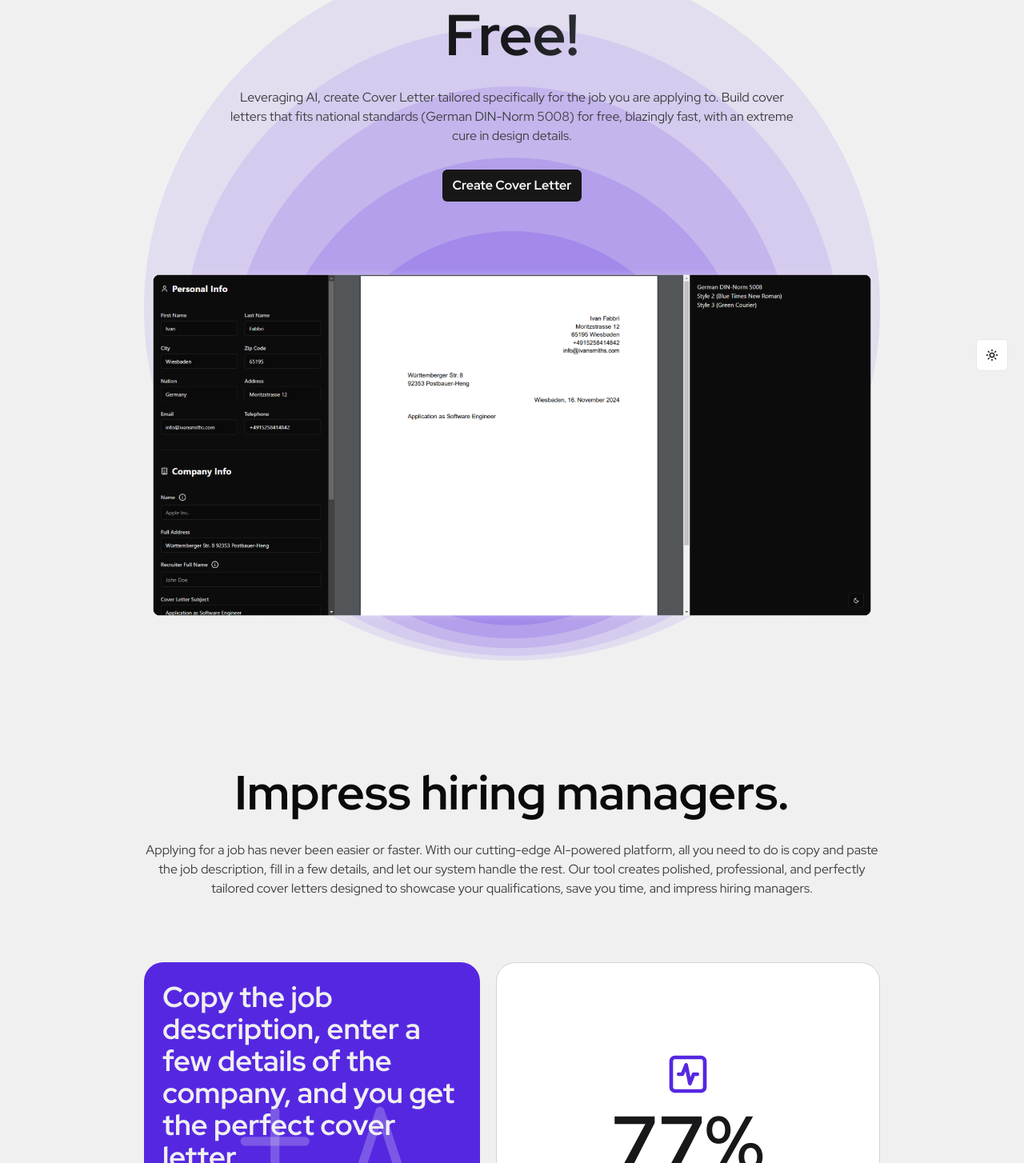
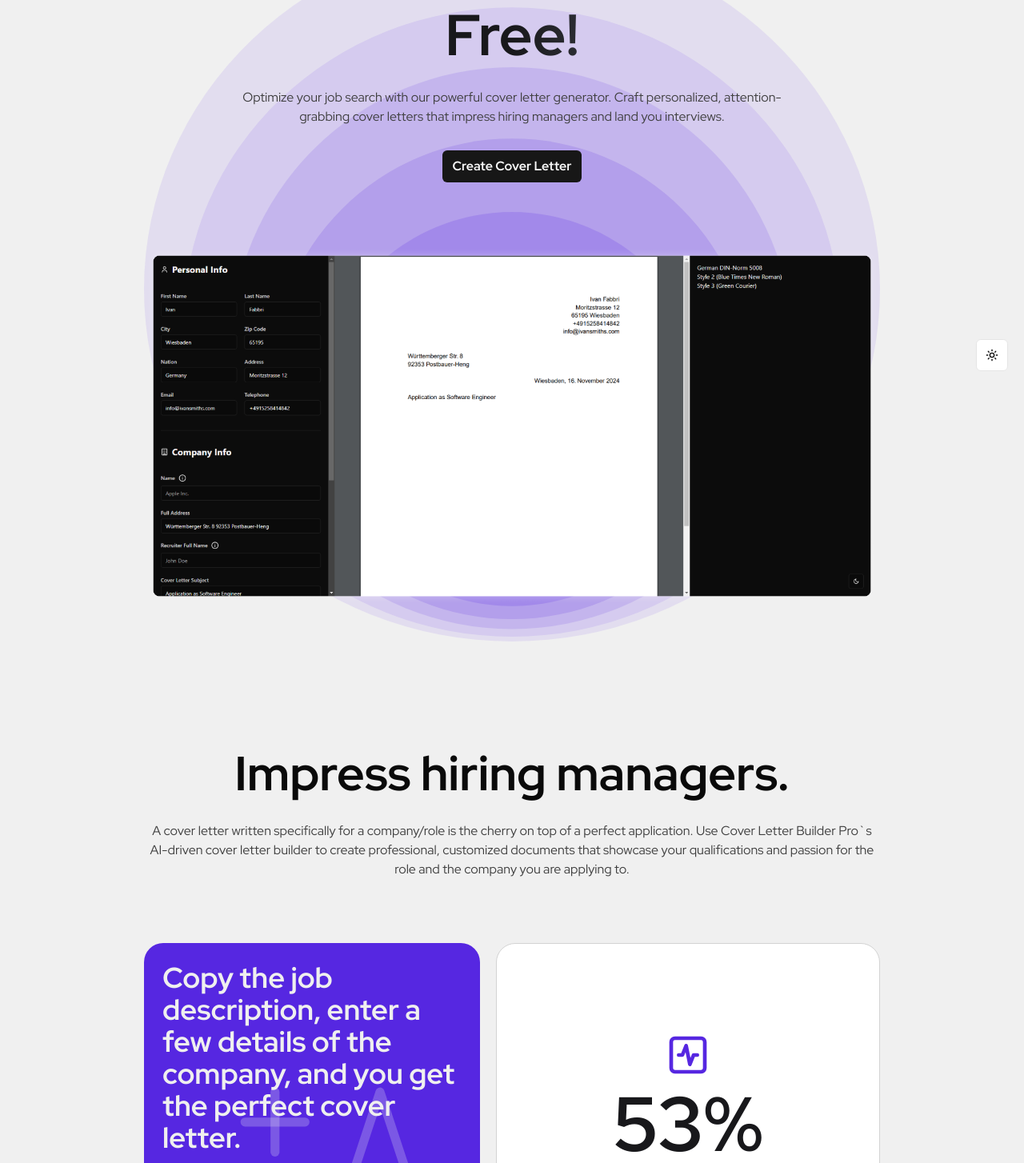
Before and after one commit to IvanSmiths/cover-letter-builder-pro, a Next.js app: page / in a window 1280 px wide. Shown: the part 316-1770 px from the top of the page at 80% size. Built offline with nearby package versions, Linux system fonts and the light colour scheme.

Commit message:
add text

```diff
--- a/components/home/cards/BigCard.tsx
+++ b/components/home/cards/BigCard.tsx
@@ -14,19 +14,19 @@ const BigCard = () => {
 
   const benefits = [
     {
-      headline: "Stand Out in the Crowd.",
+      headline: "Be Memorable.",
       paragraph:
-        "In a competitive markets, hiring managers receive hundreds of applications. A personalized, well-written, tailored cover letter immediately sets you apart.",
+        "Make the difference between landing your dream job or being overlooked.",
     },
     {
-      headline: "Stand Out in the Crowd.",
+      headline: "Get Noticed.",
       paragraph:
-        "In a markets, hiring managers receive hundreds of applications. A personalized, well-written, tailored cover letter immediately sets you apart.",
+        "Increase your chances of getting called for an interview with a cover letter that grabs the hiring manager's attention",
     },
     {
-      headline: "Stand Out in the Crowd.",
+      headline: "Build hundreds of cover letters effortlessly.",
       paragraph:
-        "In a competitive, hiring managers receive hundreds of applications. A personalized, well-written, tailored cover letter immediately sets you apart.",
+        "Cover Letter Builder Pro`s powerful AI engine generates high-quality, customized cover letters at lightning speed. No more agonizing over wording - let AI do the heavy lifting.",
     },
     {
       headline: "Stand Out in the Crowd.",
--- a/components/home/header/Header.tsx
+++ b/components/home/header/Header.tsx
@@ -4,8 +4,8 @@ import HeaderImage from "@/components/home/header/HeaderImage";
 const Header = () => {
   const title = "Build Hundreds of Cover Letters for Free!";
   const paragraph =
-    "Leveraging AI, create Cover Letter tailored specifically for the job you are applying to. " +
-    "Build cover letters that fits national standards (German DIN-Norm 5008) for free, blazingly fast, with an extreme cure in design details.";
+    "Optimize your job search with our powerful cover letter generator. Craft personalized, " +
+    "attention-grabbing cover letters that impress hiring managers and land you interviews.";
 
   return (
     <header>
--- a/components/home/main/Main.tsx
+++ b/components/home/main/Main.tsx
@@ -8,10 +8,9 @@ import CardCta from "@/components/home/cards/CardCta";
 const Main = () => {
   const title = "Impress hiring managers.";
   const paragraph =
-    "Applying for a job has never been easier or faster. With our cutting-edge AI-powered platform, " +
-    "all you need to do is copy and paste the job description, fill in a few details, and let our system handle the rest. " +
-    "Our tool creates polished, professional, and perfectly tailored cover letters designed to showcase your qualifications, " +
-    "save you time, and impress hiring managers.";
+    "A cover letter written specifically for a company/role is the cherry on top of a perfect application. " +
+    "Use Cover Letter Builder Pro`s AI-driven cover letter builder to create professional," +
+    " customized documents that showcase your qualifications and passion for the role and the company you are applying to.";
 
   return (
     <section className="relative z-10 mt-xxlarge">
@@ -27,8 +26,8 @@ const Main = () => {
             iconAbsolute={Sparkles}
           />
           <Card
-            title="77%"
-            description="Of possibilities to find your dream job with a well written cover letter."
+            title="53%"
+            description="Of hiring managers consider a great cover letter as important as a strong resume."
             color="dark"
             size="small"
             icon={ActivitySquare}
@@ -37,7 +36,7 @@ const Main = () => {
         <div className="flex flex-col gap-small lg:flex-row">
           <Card
             title="10x"
-            description="Generate up to 10 perfectly tailored cover letters per minute, saving hours of manual work."
+            description="Speed up the process of creating a cover letter by using Cover Letter Builder Pro`s AI-driven cover letter builder."
             color="dark"
             size="small"
           />
```
